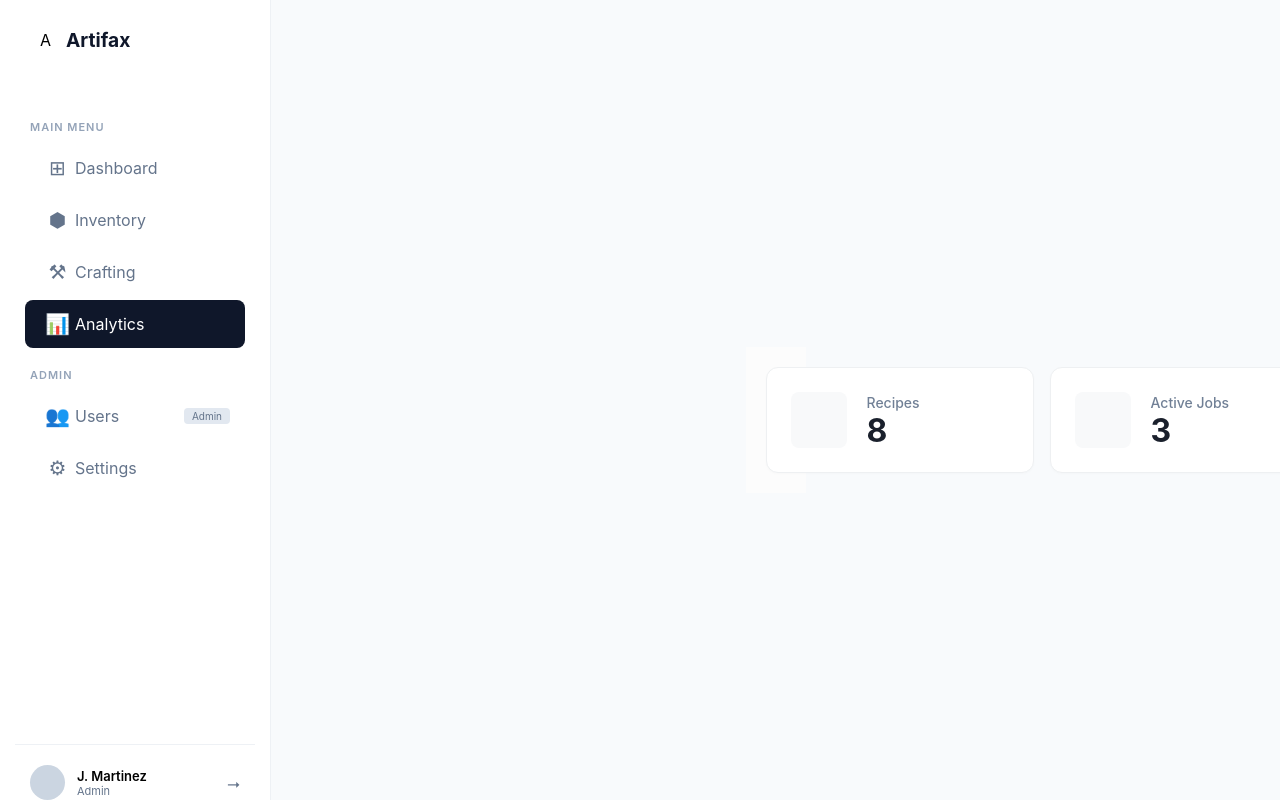
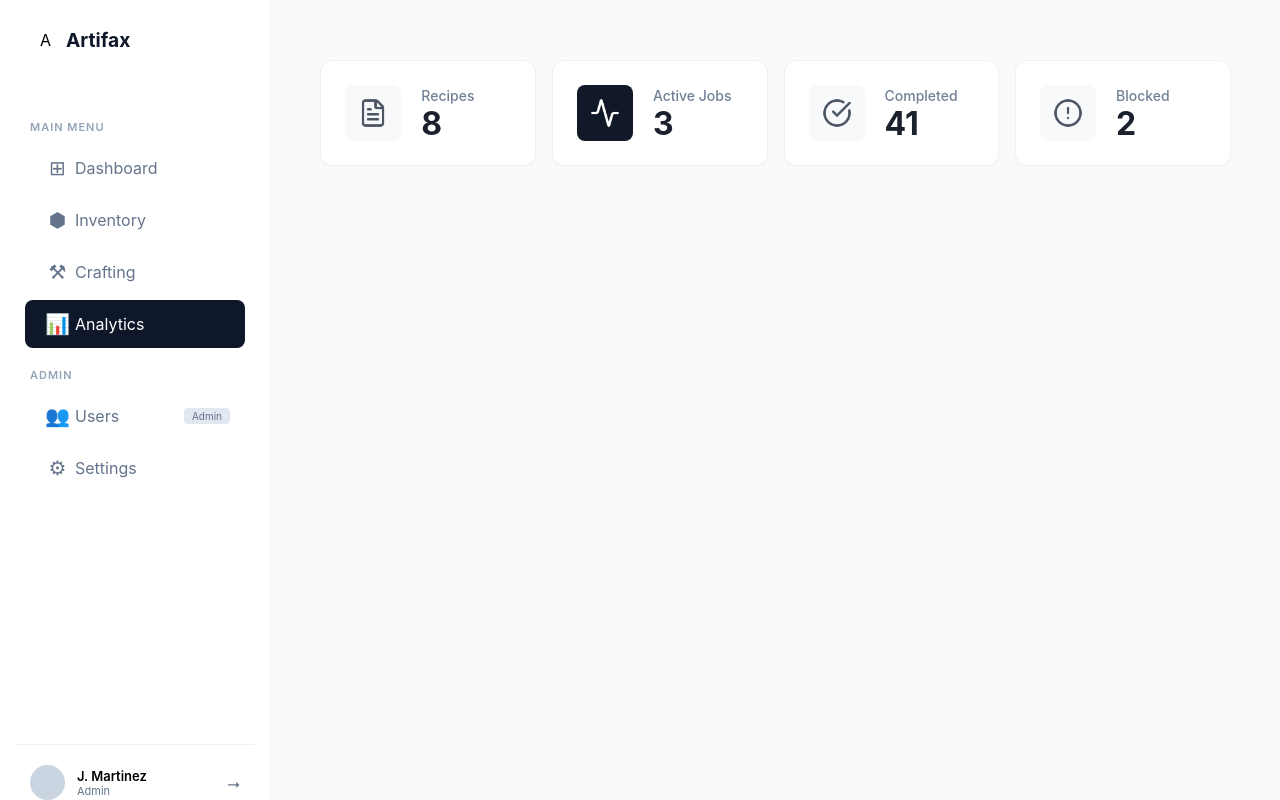
Before and after one commit to I-Know-What-You-Committed-Last-Summer/Artifax, a React (Create React App) app in the folder frontend/: page /crafting in a window 1280 px wide. Built offline with nearby package versions, Linux system fonts and the light colour scheme.

Commit message:
fix the stats icon and the placing for the compontes on page container

```diff
--- a/frontend/src/App.css
+++ b/frontend/src/App.css
@@ -13,7 +13,7 @@
 
 .page-content {
   display: flex;
-  align-items: center;
+  align-items: flex-start;
   justify-content: center;
   min-height: 100%;
   padding: 20px;
--- a/frontend/src/pages/crafting/components/stats/stats.css
+++ b/frontend/src/pages/crafting/components/stats/stats.css
@@ -1,11 +1,15 @@
 .stats-container {
   display: grid;
-  grid-template-columns: repeat(4, 268px);
+  /* Use 1fr to ensure all 4 blocks stay exactly the same size */
+  grid-template-columns: repeat(4, 1fr);
   gap: 16px;
-  padding: 20px;
-  background-color: #fcfcfc;
+  padding: 20px 0;
+  background-color: transparent;
   font-family: -apple-system, BlinkMacSystemFont, "Segoe UI", Roboto, sans-serif;
-  width: 20px;
+
+  /* Layout constraints */
+  width: 98%;
+  margin: 0px auto 0;
 }
 
 .info-card {
@@ -16,6 +20,9 @@
   border-radius: 12px;
   padding: 24px;
   box-shadow: 0 1px 3px rgba(0, 0, 0, 0.02);
+  /* Ensure the card fills the grid cell */
+  width: 100%;
+  box-sizing: border-box;
 }
 
 .icon-wrapper {
@@ -27,11 +34,18 @@
   background-color: #f8f9fa;
   border-radius: 8px;
   margin-right: 20px;
+  flex-shrink: 0; /* Prevents icon box from squishing */
+}
+
+.icon-wrapper img {
+  width: 30px;
+  height: 30px;
+  object-fit: contain;
 }
 
 .stat-icon {
-  width: 24px;
-  height: 24px;
+  width: 20px;
+  height: 20px;
   color: #4a5568;
 }
 
@@ -54,7 +68,11 @@
   line-height: 1;
 }
 
-/* Responsive adjustment for smaller screens */
+.info-card:nth-child(2) .icon-wrapper {
+  background-color: #111827;
+}
+
+/* Responsive adjustment */
 @media (max-width: 1024px) {
   .stats-container {
     grid-template-columns: repeat(2, 1fr);
--- a/frontend/src/pages/crafting/components/stats/stats.js
+++ b/frontend/src/pages/crafting/components/stats/stats.js
@@ -34,17 +34,7 @@ const StatsGrid = () => {
       {statsData.map((item, index) => (
         <div key={index} className="info-card">
           <div className="icon-wrapper">
-            <svg
-              viewBox="0 0 24 24"
-              fill="none"
-              stroke="currentColor"
-              strokeWidth="2"
-              strokeLinecap="round"
-              strokeLinejoin="round"
-              className="stat-icon"
-            >
-              {item.icon}
-            </svg>
+            {item.icon}
           </div>
           <div className="text-wrapper">
             <span className="stat-label">{item.label}</span>
```
